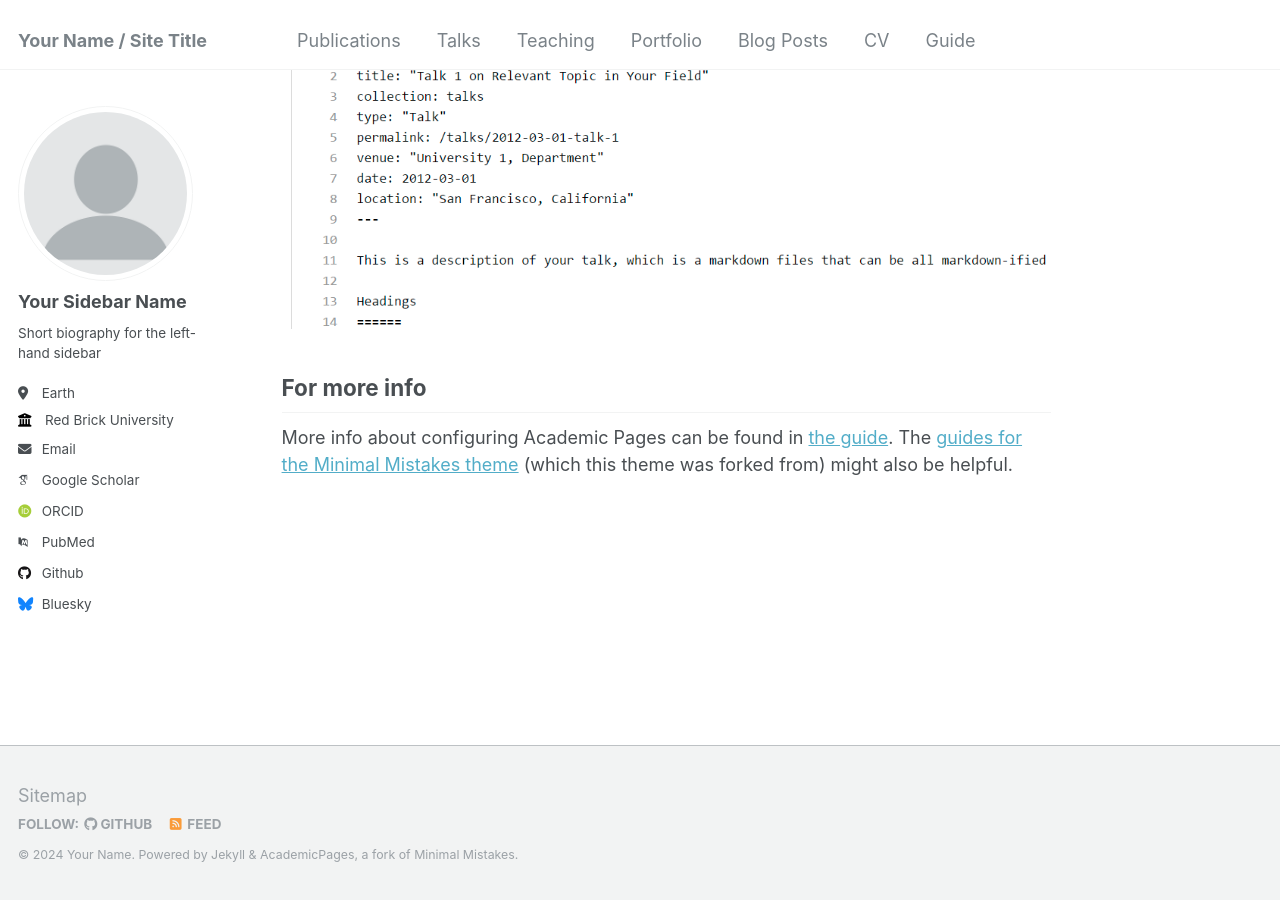
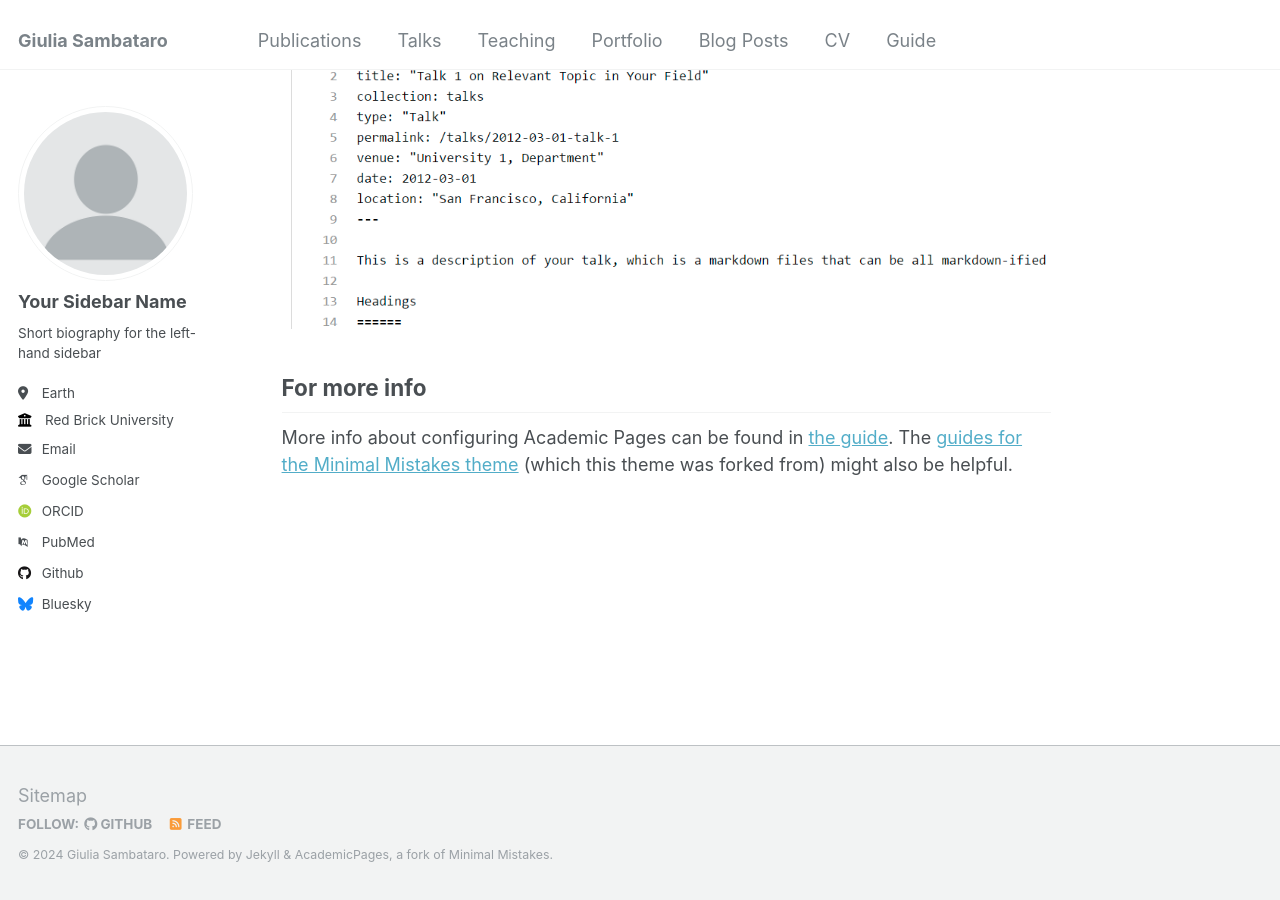
Before and after one commit to gsambata/gsambata.github.io, a Jekyll site: the page built from _pages/about.md, in a window 1280 px wide and 900 px high, scrolled down 2660 px. Built offline with Jekyll 4.4.1, drawn with Linux system fonts in a browser that asks for light colours; some web fonts are replaced.

Commit message:
Update _config.yml

```diff
--- a/_config.yml
+++ b/_config.yml
@@ -8,13 +8,13 @@
 
 # Basic Site Settings
 locale                   : "en-US"
-title                    : "Your Name / Site Title"
+title                    : "Giulia Sambataro"
 title_separator          : "-"
-name                     : &name "Your Name"
+name                     : &name "Giulia Sambataro"
 description              : &description "personal description"
-url                      : https://academicpages.github.io # the base hostname & protocol for your site e.g. "https://mmistakes.github.io"
+url                      : https://gsambata.github.io
 baseurl                  : "" # the subpath of your site, e.g. "/blog"
-repository               : "academicpages/academicpages.github.io"
+repository               : "gsambata/gsambata.github.io"
 
 # Site Author - The following control what appear as part of the author content on the side bar.
 #               If a field is blank the icon and link will not appear, otherwise it will be shown.
```
